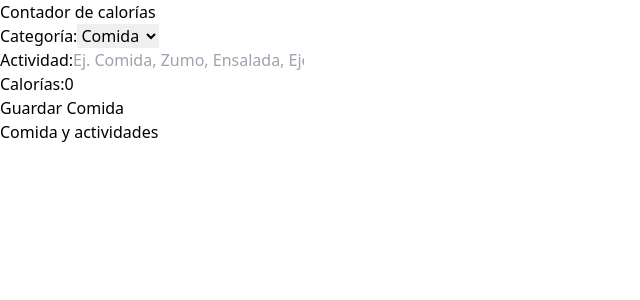
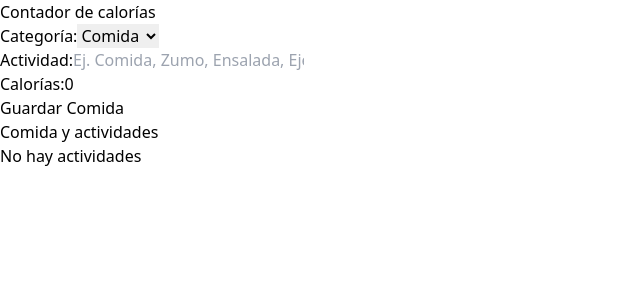
Before and after one commit to jomaroru7/calorie-tracker, a React (Vite) app: page / in a window 1280 px wide. Shown: the top 300 px of the page, without its empty margins (0-640 px from the left). Built offline with nearby package versions, Linux system fonts and the light colour scheme.

Commit message:
Added message when there is no activities

```diff
--- a/src/components/ActivityList.tsx
+++ b/src/components/ActivityList.tsx
@@ -15,10 +15,14 @@
         (category: Activity['category']) => categories.map(cat => cat.id === category ? cat.name : '')
         , [activities])
 
+    const isEmptyActivities = useMemo(() => activities.length === 0, [activities])
+
     return (
         <>
             <h2 className='text-4xl font-bold text-slate-600 text-center'>Comida y actividades</h2>
-            {activities.map(activity => (
+
+            {isEmptyActivities ? <p className="text-center my-5">No hay actividades</p> :
+                activities.map(activity => (
                     <div key={activity.id} className="px-5 py-10 bg-white mt-5 flex justify-between">
                         <div className="space-y-2 relative">
                             <p className={`absolute -top-8 -left-8 px-10 py-2 text-white uppercase font-bold ${activity.category === 1 ? 'bg-lime-500' : 'bg-orange-500'}`}>
```
Lines whose indentation alone changed are shown as unchanged.
